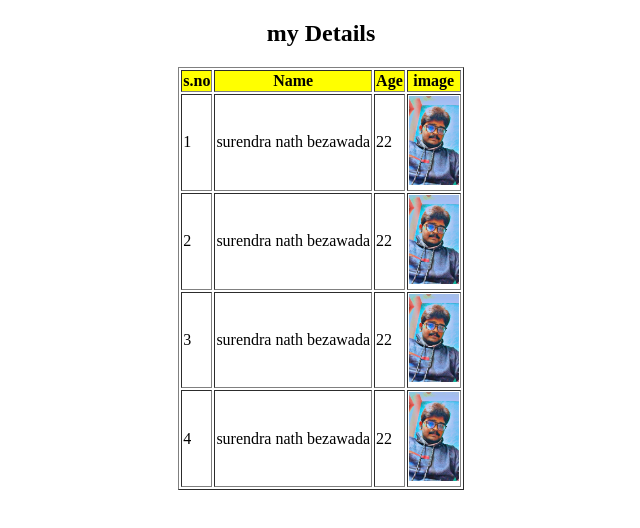
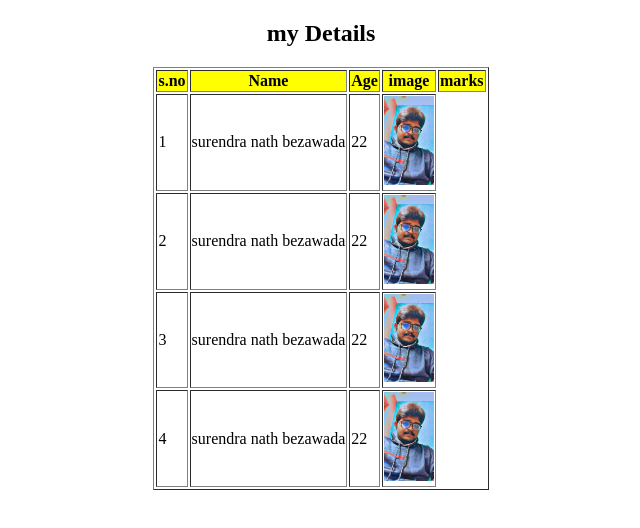
Before and after one commit to surendranathbe/360-tasks, a plain HTML site: page task2/index.html in a window 1280 px wide. Shown: the whole page, without its empty margins (319-959 px from the left). Drawn offline with Linux system fonts and the light colour scheme.

Commit message:
table task2

```diff
--- a/task2/index.html
+++ b/task2/index.html
@@ -14,6 +14,7 @@
           <th>Name</th>
           <th>Age</th>
           <th>image</th>
+          <th>marks</th>
         </tr>
         <tr>
           <td>1</td>
```
